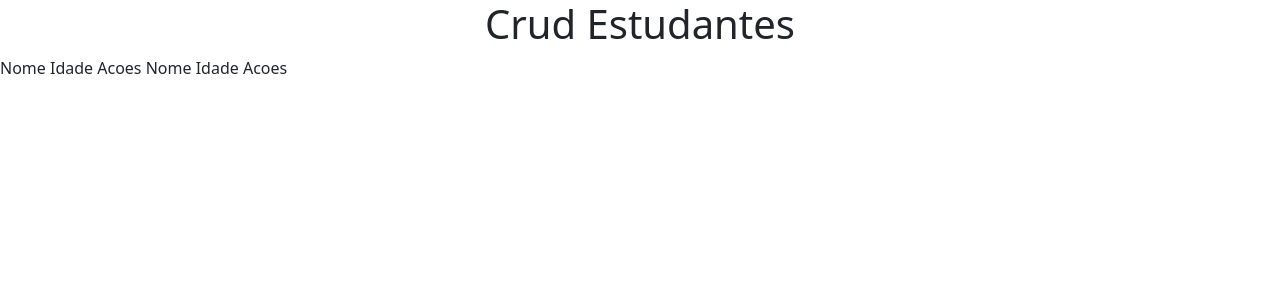
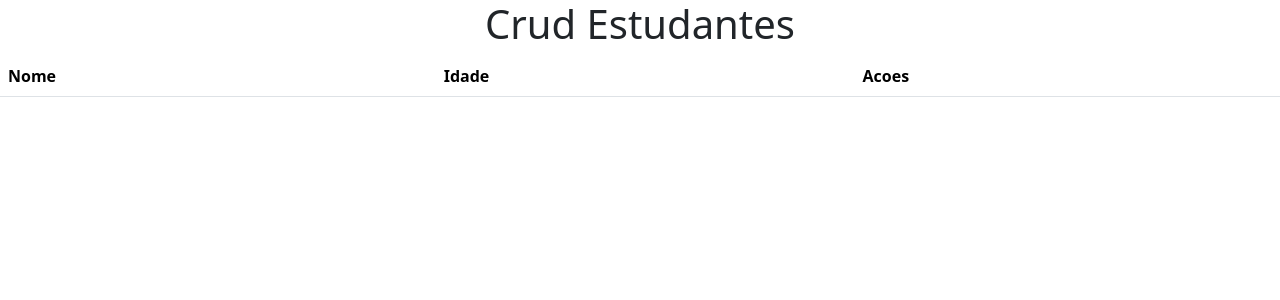
Before and after one commit to ZorroSec/CrudPhp, a PHP site: page / in a window 1280 px wide. Shown: the top 300 px of the page. Run offline with PHP 8.4, Linux system fonts and the light colour scheme; lists and menus that the app fills with data are empty.

Commit message:
criando as tables

```diff
--- a/index.php
+++ b/index.php
@@ -10,6 +10,8 @@
 	<h1 style="text-align: center;">Crud Estudantes</h1>
 	<div class="conteiner">
 		<div class="col-xs-12">
+			<table class="table">
+
 				<thead>
 					<tr>
 						<th>Nome</th>
@@ -18,12 +20,9 @@
 					</tr>
 				</thead>
 				<tbody>
-				<tr>
-					<td>Nome</td>
-					<td>Idade</td>
-					<td>Acoes</td>
-				</tr>
+
 				</tbody>
+			</table>
 		</div>
 	</div>
 	<script src="https://cdn.jsdelivr.net/npm/bootstrap@5.3.2/dist/js/bootstrap.bundle.min.js" integrity="sha384-C6RzsynM9kWDrMNeT87bh95OGNyZPhcTNXj1NW7RuBCsyN/o0jlpcV8Qyq46cDfL" crossorigin="anonymous"></script>
```
Lines whose indentation alone changed are shown as unchanged.
